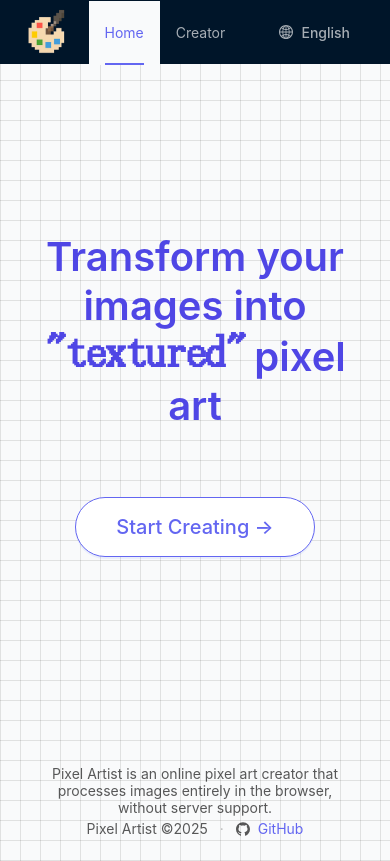
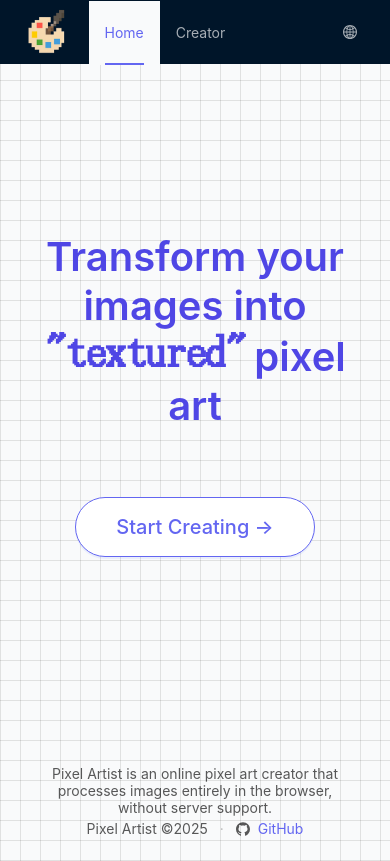
Before and after one commit to JiuNian3219/pixel-artist, a React (Vite) app: page /en/ in a window 390 px wide. Built offline with nearby package versions, Linux system fonts and the light colour scheme; no server answers.

Commit message:
feat(LanguageSwitcher): 在移动设备上隐藏语言名称文本

```diff
--- a/src/components/LanguageSwitcher/index.tsx
+++ b/src/components/LanguageSwitcher/index.tsx
@@ -1,3 +1,4 @@
+import { useIsMobile } from "@/hooks/useIsMobile";
 import {
   LOCALES,
   parseLocaleFromPath,
@@ -17,7 +18,7 @@ const LanguageSwitcher: React.FC = () => {
   const navigate = useNavigate();
   const location = useLocation();
   const currentLocale = parseLocaleFromPath(location.pathname);
-
+  const isMobile = useIsMobile();
   const handleLanguageChange = (language: "zh" | "en") => {
     const basePath = stripLocaleFromPath(location.pathname);
     navigate(withLocalePath(language, basePath) + location.search, {
@@ -44,7 +45,7 @@ const LanguageSwitcher: React.FC = () => {
         icon={<GlobalOutlined />}
         title={t("language.switch")}
       >
-        {t(`language.names.${currentLocale}`)}
+        {!isMobile && t(`language.names.${currentLocale}`)}
       </Button>
     </Dropdown>
   );
```
